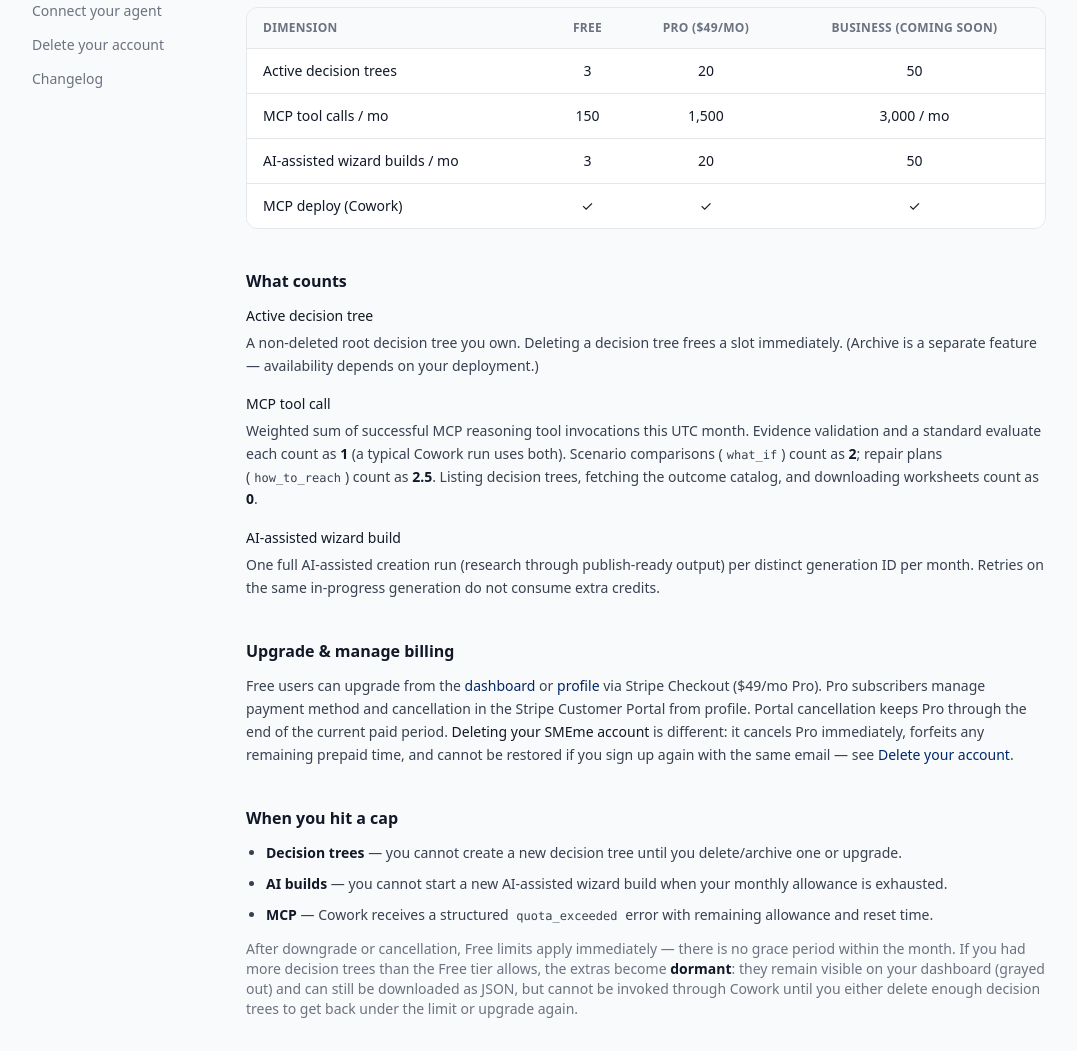
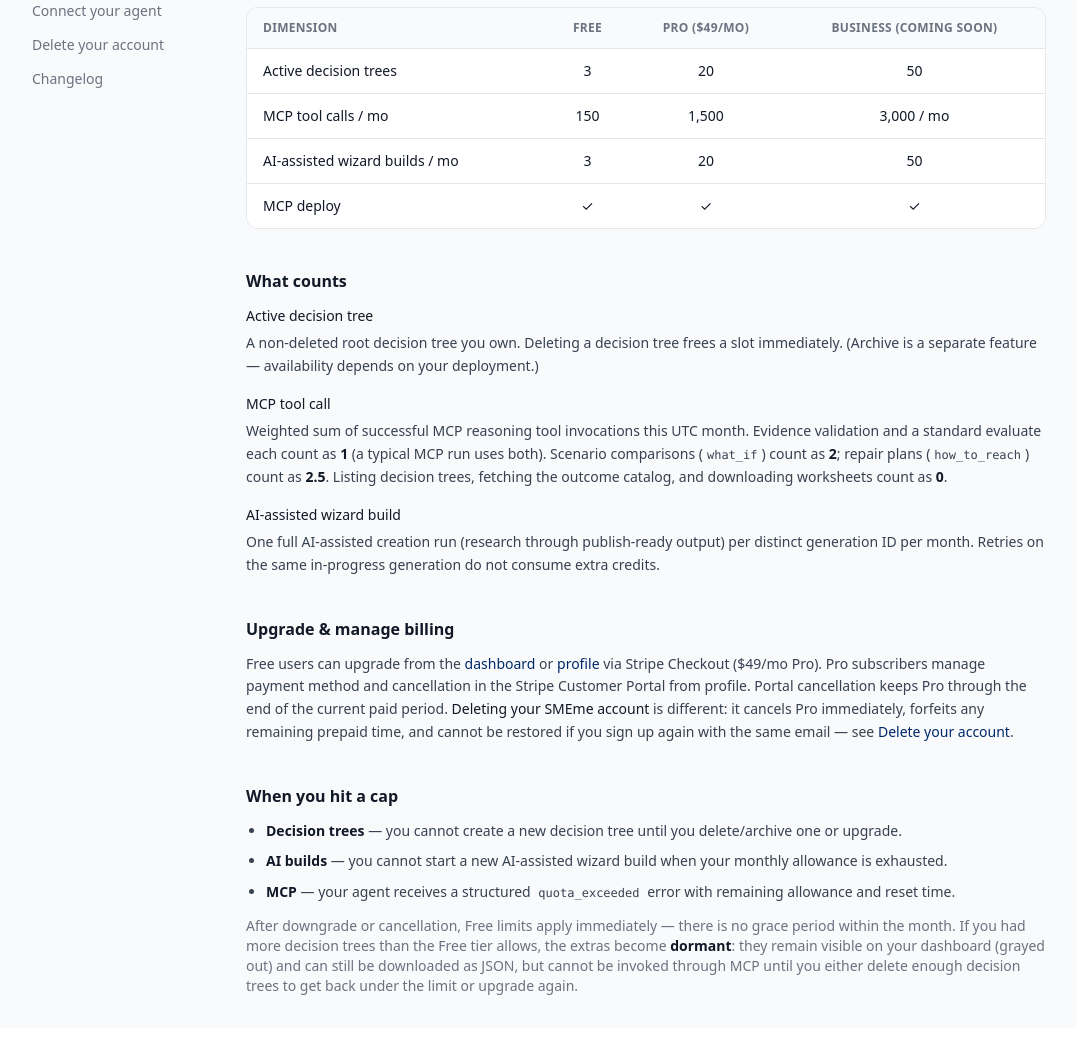
Before and after one commit to AristaLabs/smeme, a Python web app: template smeme/templates/docs/plans.html in a window 1280 px wide. Shown: the part 369-1420 px from the top of the page, without its empty margins (106-1183 px from the left). After the commit the page ends 1364 px from the top, so only its background shows below. Run offline with Jinja, Linux system fonts and the light colour scheme; the template is opened without the code that fills it, so the values that code supplies are empty; some libraries are stand-ins or nearby versions.

Commit message:
fix(docs): scrub Cowork/plugin zip framing from MCP user surfaces
Connect-your-agent tips, plans, delete confirm, and MCP auth errors now
speak in MCP-client terms; remove retired zip install guidance.

Co-authored-by: Cursor <cursoragent@cursor.com>

```diff
--- a/smeme/templates/decision_tree/_delete_confirm_step1.html
+++ b/smeme/templates/decision_tree/_delete_confirm_step1.html
@@ -21,7 +21,7 @@
           and evaluation history from your account.
         </p>
         <ul class="mt-3 list-disc space-y-1 pl-5 text-sm text-ui-ink-secondary">
-          <li>Cowork and MCP-connected tools will no longer list or evaluate this decision tree</li>
+          <li>MCP-connected agents will no longer list or evaluate this decision tree</li>
           <li>This cannot be undone</li>
         </ul>
       </div>
--- a/smeme/templates/docs/changelog.html
+++ b/smeme/templates/docs/changelog.html
@@ -71,7 +71,7 @@
           <ul class="space-y-1.5 text-sm text-ui-ink-secondary leading-relaxed">
             <li class="flex gap-2.5">
               <span class="mt-1 h-1.5 w-1.5 shrink-0 rounded-full bg-ui-ink-subtle"></span>
-              Updated <a href="/docs/plans" class="text-brand-600 hover:text-brand-700 dark:text-brand-300 font-medium">Plans &amp; usage</a> — MCP quota: evidence validation now counts as <strong class="font-medium text-ui-ink">1</strong> unit (same as evaluate); typical Cowork run uses both.
+              Updated <a href="/docs/plans" class="text-brand-600 hover:text-brand-700 dark:text-brand-300 font-medium">Plans &amp; usage</a> — MCP quota: evidence validation now counts as <strong class="font-medium text-ui-ink">1</strong> unit (same as evaluate); typical MCP run uses both.
             </li>
             <li class="flex gap-2.5">
               <span class="mt-1 h-1.5 w-1.5 shrink-0 rounded-full bg-ui-ink-subtle"></span>
@@ -145,7 +145,7 @@
             </li>
             <li class="flex gap-2.5">
               <span class="mt-1 h-1.5 w-1.5 shrink-0 rounded-full bg-ui-ink-subtle"></span>
-              Updated Cowork plugin guide with numbered installation steps and MCP tool reference table.
+              Updated Connect your agent guide with numbered installation steps and MCP tool reference table.
             </li>
           </ul>
         </section>
@@ -161,7 +161,7 @@
           <ul class="space-y-1.5 text-sm text-ui-ink-secondary leading-relaxed">
             <li class="flex gap-2.5">
               <span class="mt-1 h-1.5 w-1.5 shrink-0 rounded-full bg-ui-ink-subtle"></span>
-              Initial in-app docs: Building decision trees, Deploy &amp; list, and Cowork plugin guides.
+              Initial in-app docs: Building decision trees, Deploy &amp; list, and Connect your agent guides.
             </li>
           </ul>
         </section>
--- a/smeme/templates/docs/plans.html
+++ b/smeme/templates/docs/plans.html
@@ -60,7 +60,7 @@
                   <td class="px-4 py-3 text-center tabular-nums">50</td>
                 </tr>
                 <tr>
-                  <th scope="row" class="px-4 py-3 font-medium text-ui-ink">MCP deploy (Cowork)</th>
+                  <th scope="row" class="px-4 py-3 font-medium text-ui-ink">MCP deploy</th>
                   <td class="px-4 py-3 text-center">✓</td>
                   <td class="px-4 py-3 text-center">✓</td>
                   <td class="px-4 py-3 text-center">✓</td>
@@ -79,7 +79,7 @@
             </div>
             <div>
               <dt class="font-medium text-ui-ink">MCP tool call</dt>
-              <dd class="mt-1">Weighted sum of successful MCP reasoning tool invocations this UTC month. Evidence validation and a standard evaluate each count as <strong class="text-ui-ink">1</strong> (a typical Cowork run uses both). Scenario comparisons (<code class="text-xs bg-ui-surface-muted px-1 rounded">what_if</code>) count as <strong class="text-ui-ink">2</strong>; repair plans (<code class="text-xs bg-ui-surface-muted px-1 rounded">how_to_reach</code>) count as <strong class="text-ui-ink">2.5</strong>. Listing decision trees, fetching the outcome catalog, and downloading worksheets count as <strong class="text-ui-ink">0</strong>.</dd>
+              <dd class="mt-1">Weighted sum of successful MCP reasoning tool invocations this UTC month. Evidence validation and a standard evaluate each count as <strong class="text-ui-ink">1</strong> (a typical MCP run uses both). Scenario comparisons (<code class="text-xs bg-ui-surface-muted px-1 rounded">what_if</code>) count as <strong class="text-ui-ink">2</strong>; repair plans (<code class="text-xs bg-ui-surface-muted px-1 rounded">how_to_reach</code>) count as <strong class="text-ui-ink">2.5</strong>. Listing decision trees, fetching the outcome catalog, and downloading worksheets count as <strong class="text-ui-ink">0</strong>.</dd>
             </div>
             <div>
               <dt class="font-medium text-ui-ink">AI-assisted wizard build</dt>
@@ -106,9 +106,9 @@
           <ul class="space-y-2 text-sm text-ui-ink-secondary leading-relaxed list-disc pl-5">
             <li><strong class="text-ui-ink">Decision trees</strong> — you cannot create a new decision tree until you delete/archive one or upgrade.</li>
             <li><strong class="text-ui-ink">AI builds</strong> — you cannot start a new AI-assisted wizard build when your monthly allowance is exhausted.</li>
-            <li><strong class="text-ui-ink">MCP</strong> — Cowork receives a structured <code class="text-xs bg-ui-surface-muted px-1 rounded">quota_exceeded</code> error with remaining allowance and reset time.</li>
+            <li><strong class="text-ui-ink">MCP</strong> — your agent receives a structured <code class="text-xs bg-ui-surface-muted px-1 rounded">quota_exceeded</code> error with remaining allowance and reset time.</li>
           </ul>
-          <p class="mt-3 text-sm text-ui-ink-muted">After downgrade or cancellation, Free limits apply immediately — there is no grace period within the month. If you had more decision trees than the Free tier allows, the extras become <strong class="text-ui-ink">dormant</strong>: they remain visible on your dashboard (grayed out) and can still be downloaded as JSON, but cannot be invoked through Cowork until you either delete enough decision trees to get back under the limit or upgrade again.</p>
+          <p class="mt-3 text-sm text-ui-ink-muted">After downgrade or cancellation, Free limits apply immediately — there is no grace period within the month. If you had more decision trees than the Free tier allows, the extras become <strong class="text-ui-ink">dormant</strong>: they remain visible on your dashboard (grayed out) and can still be downloaded as JSON, but cannot be invoked through MCP until you either delete enough decision trees to get back under the limit or upgrade again.</p>
         </section>
       </div>
     </article>
```
Also changed, not shown: docs/ARCHITECTURE.md (+1 -1 lines), docs/guides/self-host-quickstart.md (+1 -1 lines), smeme/mcp/bearer_auth.py (+5 -5 lines), smeme/templates/docs/mcp.html (+4 -4 lines), .github/workflows/ci-core.yml, README.md, docs/README.md.
